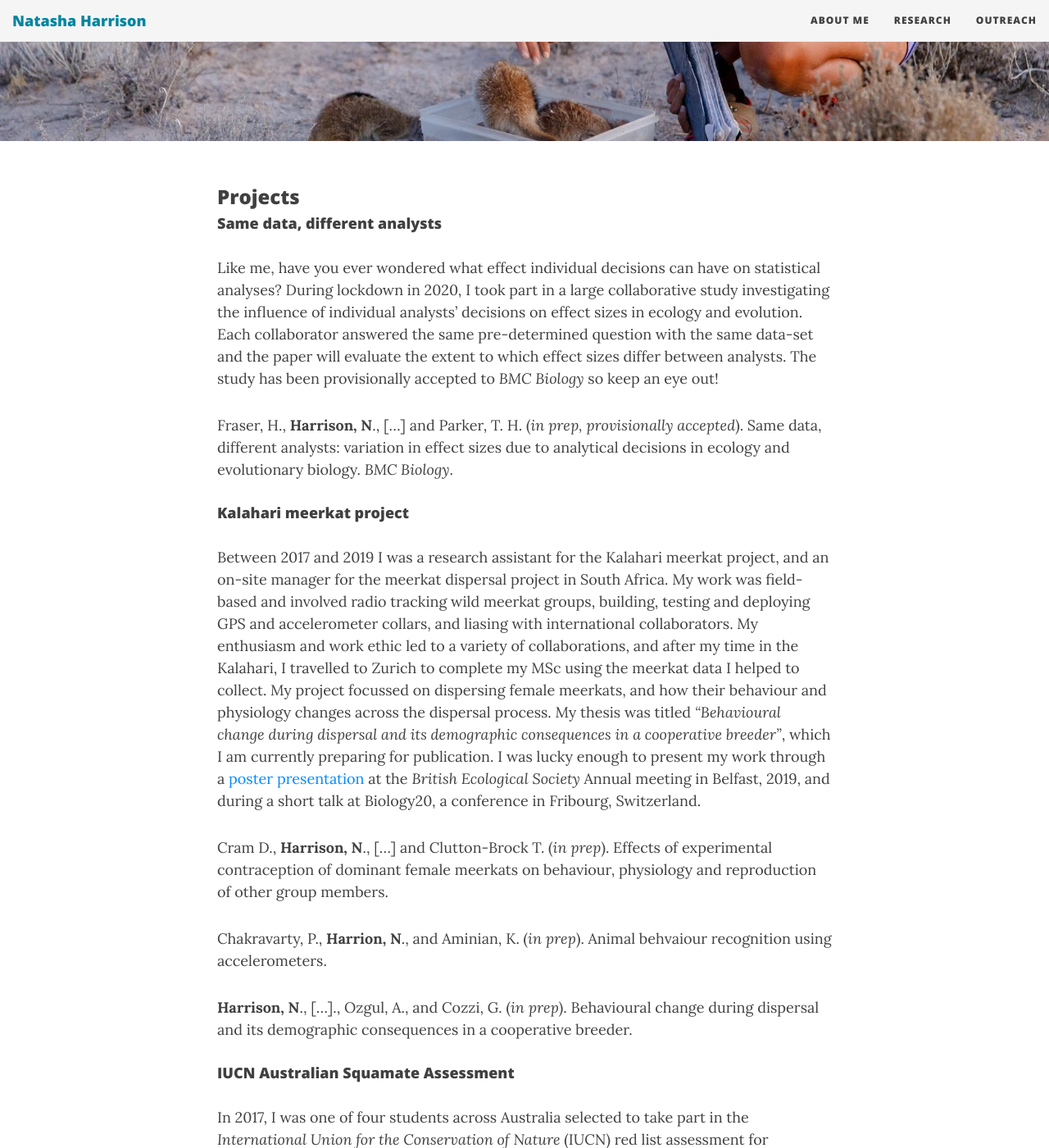
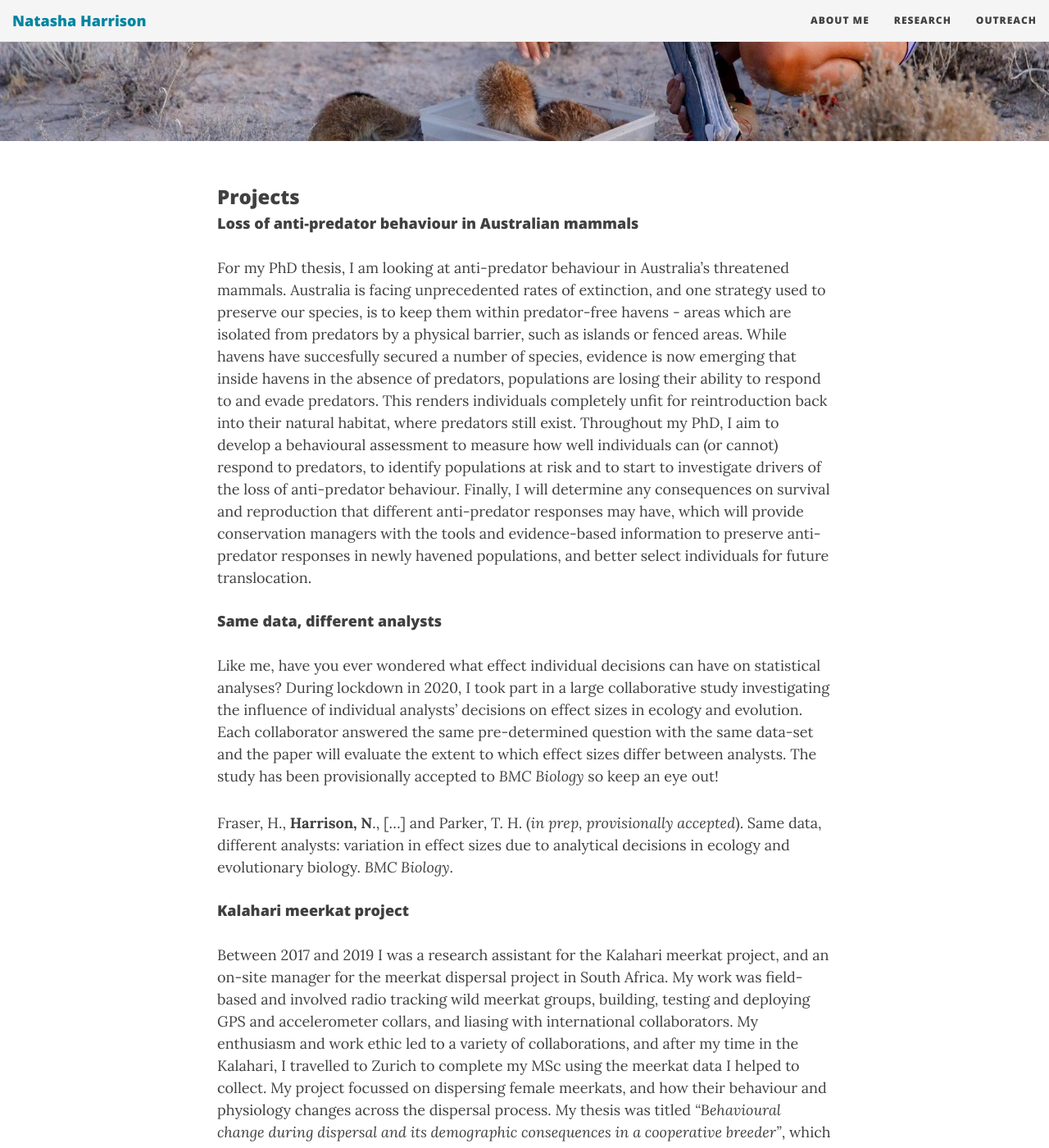
Before and after one commit to natasha-harrison/website_Jekyll, a Jekyll site: the page built from research.md, in a window 1280 px wide and 1400 px high, scrolled down 317 px. Shown: the whole window at 82% size. Built offline with Jekyll 4.4.1, drawn with Linux system fonts in a browser that asks for light colours; nearby versions of some CDN libraries; some of the changed text lies outside the part shown.

Commit message:
phd update

```diff
--- a/_config.yml
+++ b/_config.yml
@@ -73,6 +73,7 @@ social-network-links:
   email: "tash.d.harrison@gmail.com"
   github: "natasha-harrison"
   researchgate: "Natasha_Harrison6"
+  twitter: "tash_harro"
   instagram: "tashhaz"
   orcid: "0000-0001-5779-0187"
   #twitter: daattali
@@ -93,6 +94,7 @@ social-network-links:
 share-links-active:
   facebook: true
   orcid: true
+  twitter: true
   instagram: true
 
 # How to display the link to the website in the footer
--- a/research.md
+++ b/research.md
@@ -5,6 +5,9 @@ bigimg: /img/Weights3.jpeg
 ---
 
 ### Projects
+
+#### Loss of anti-predator behaviour in Australian mammals
+For my PhD thesis, I am looking at anti-predator behaviour in Australia's threatened mammals. Australia is facing unprecedented rates of extinction, and one strategy used to preserve our species, is to keep them within predator-free havens - areas which are isolated from predators by a physical barrier, such as islands or fenced areas. While havens have succesfully secured a number of species, evidence is now emerging that inside havens in the absence of predators, populations are losing their ability to respond to and evade predators. This renders individuals completely unfit for reintroduction back into their natural habitat, where predators still exist. Throughout my PhD, I aim to develop a behavioural assessment to measure how well individuals can (or cannot) respond to predators, to identify populations at risk and to start to investigate drivers of the loss of anti-predator behaviour. Finally, I will determine any consequences on survival and reproduction that different anti-predator responses may have, which will provide conservation managers with the tools and evidence-based information to preserve anti-predator responses in newly havened populations, and better select individuals for future translocation.
 
 #### Same data, different analysts
 Like me, have you ever wondered what effect individual decisions can have on statistical analyses? During lockdown in 2020, I took part in a large collaborative study investigating the influence of individual analysts' decisions on effect sizes in ecology and evolution. Each collaborator answered the same pre-determined question with the same data-set and the paper will evaluate the extent to which effect sizes differ between analysts. The study has been provisionally accepted to *BMC Biology* so keep an eye out!
@@ -14,11 +17,12 @@ Fraser, H., **Harrison, N**., [...] and Parker, T. H. (*in prep, provisionally a
 #### Kalahari meerkat project
 Between 2017 and 2019 I was a research assistant for the Kalahari meerkat project, and an on-site manager for the meerkat dispersal project in South Africa. My work was field-based and involved radio tracking wild meerkat groups, building, testing and deploying GPS and accelerometer collars, and liasing with international collaborators. My enthusiasm and work ethic led to a variety of collaborations, and after my time in the Kalahari, I travelled to Zurich to complete my MSc using the meerkat data I helped to collect. My project focussed on dispersing female meerkats, and how their behaviour and physiology changes across the dispersal process. My thesis was titled *"Behavioural change during dispersal and its demographic consequences in a cooperative breeder"*, which I am currently preparing for publication. I was lucky enough to present my work through a [poster presentation](https://www.researchgate.net/publication/337950675_Foraging_and_vigilance_trade_offs_during_dispersal_and_their_fitness_consequences) at the *British Ecological Society* Annual meeting in Belfast, 2019, and during a short talk at Biology20, a conference in Fribourg, Switzerland.
 
+**Harrison, N**., [...]., Ozgul, A., and Cozzi, G. (*in review*). Behavioural change during dispersal and its relationship to survival and reproduction in a cooperative breeder
+
 Cram D., **Harrison, N**.,  [...] and Clutton-Brock T. (*in prep*). Effects of experimental contraception of dominant female meerkats on behaviour, physiology and reproduction of other group members.
 
-Chakravarty, P., **Harrion, N**., and Aminian, K. (*in prep*). Animal behvaiour recognition using accelerometers.
+Chakravarty, P., **Harrison, N**., [...] and Aminian, K. (2020). Behavioural time-energy budgets and foraging strategies in meerkats: a study with validated accelerometer-based behaviour recognition. [DOI: 10.5075/epfl-thesis-7579](https://infoscience.epfl.ch/record/278902)
 
-**Harrison, N**., [...]., Ozgul, A., and Cozzi, G. (*in prep*). Behavioural change during dispersal and its demographic consequences in a cooperative breeder.
 
 #### IUCN Australian Squamate Assessment
 In 2017, I was one of four students across Australia selected to take part in the *International Union for the Conservation of Nature* (IUCN) red list assessment for Australia's squamate species. I was required to perform extensive literature reviews and create individual profiles for over 200 species - which are now published on the IUCN Red List website (eg. [Frilled Lizard, *Chlamydosaurus kingii*](https://www.iucnredlist.org/species/170384/21644690)). Following an intense workshop with Australia's reptile experts, the information was collated to determine national patterns of extinction risk.
```
Also changed, not shown: aboutme.md (+1 -1 lines), outreach.md (+8 -4 lines).
